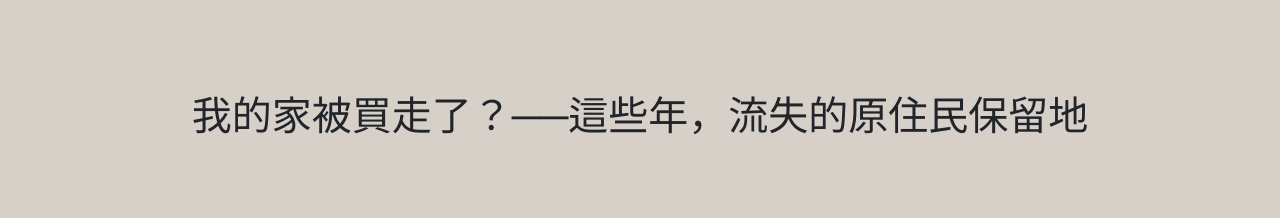
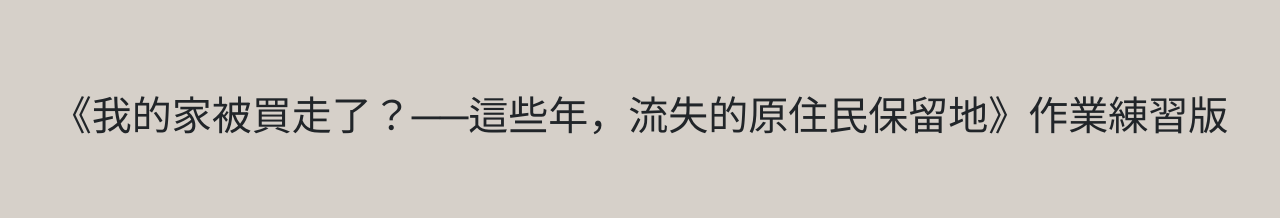
Before and after one commit to alba1214/alba1214.github.io, a plain HTML site: page as3/index.html in a window 1280 px wide. Shown: the top 218 px of the page. Drawn offline with nearby package versions, Linux system fonts and the light colour scheme.

Commit message:
initial comment

```diff
--- a/as3/index.html
+++ b/as3/index.html
@@ -10,7 +10,7 @@
     <link rel="stylesheet" href="https://cdn.jsdelivr.net/npm/bootstrap@4.5.3/dist/css/bootstrap.min.css"
         integrity="sha384-TX8t27EcRE3e/ihU7zmQxVncDAy5uIKz4rEkgIXeMed4M0jlfIDPvg6uqKI2xXr2" crossorigin="anonymous">
 
-    <title>Hello, world!</title>
+    <title>AS#3 Sticky-top</title>
     <style>
         #banner>div:first-child {
             background-image: url("https://www.twreporter.org/images/20210816212208-ccec63a2dc26448767dd59db9b549806-desktop.png");
@@ -109,7 +109,7 @@
     <div class="container-fluid" style="height:30vh;background-color:#d6d0c9	; display:flex; flex-direction: row;
     justify-content: center;
     align-items: center;">
-        <h1>我的家被買走了？──這些年，流失的原住民保留地</h1>
+        <h1>《我的家被買走了？──這些年，流失的原住民保留地》作業練習版</h1>
     </div>
 
     <section id="banner" style="height:200vh;">
```
